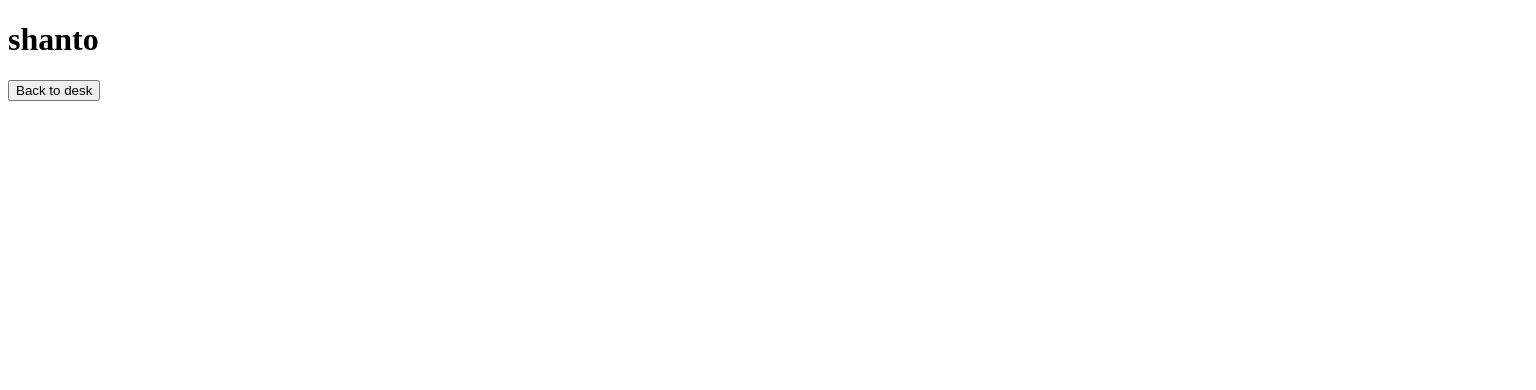
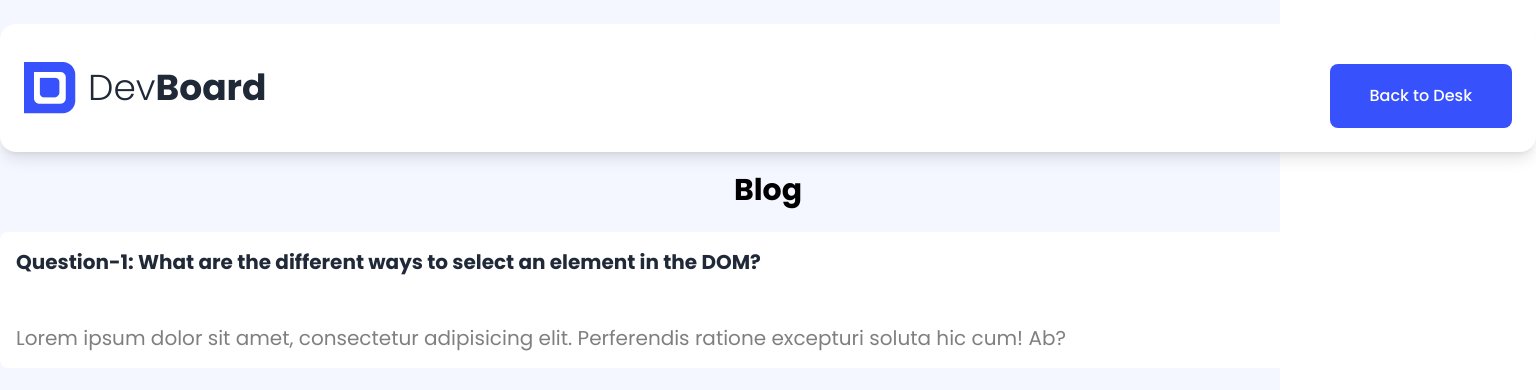
Before and after one commit to shanto470/L2-Assignment-5, a plain HTML site: page main.html in a window 1280 px wide. Shown: the whole page, 1536 px wide, since content can reach past the window. Drawn offline with nearby package versions, Linux system fonts and the light colour scheme.

Commit message:
added blog page

```diff
--- a/main.html
+++ b/main.html
@@ -1,12 +1,65 @@
 <!DOCTYPE html>
-<html lang="en">
+<html lang="en" data-theme="light">
   <head>
     <meta charset="UTF-8" />
     <meta name="viewport" content="width=device-width, initial-scale=1.0" />
     <title>main</title>
+    <link
+      href="https://fonts.googleapis.com/css2?family=Poppins:ital,wght@0,100;0,200;0,300;0,400;0,500;0,600;0,700;0,800;0,900;1,100;1,200;1,300;1,400;1,500;1,600;1,700;1,800;1,900&display=swap"
+      rel="stylesheet"
+    />
+
+    <link
+      href="https://cdn.jsdelivr.net/npm/daisyui@4.12.24/dist/full.min.css"
+      rel="stylesheet"
+      type="text/css"
+    />
+    <script src="https://cdn.tailwindcss.com"></script>
+    <style>
+      .poppins {
+        font-family: "Poppins", sans-serif;
+      }
+    </style>
   </head>
-  <body>
-    <h1>shanto</h1>
-    <button id="back-btn" class="btn">Back to desk</button>
+  <body class="poppins bg-[#F4F7FF] pt-6 pb-10">
+    <header class="w-[1536px] mx-auto">
+      <nav
+        class="p-6 bg-[#ffff] mb-5 rounded-2xl flex justify-between shadow-lg"
+      >
+        <div class="flex gap-3 items-center">
+          <img class="w-[52px] h-[52px]" src="assets/logo.png" alt="" />
+          <h3 class="text-4xl font-light">
+            Dev<span class="font-bold">Board</span>
+          </h3>
+        </div>
+        <div class="text-center mt-4">
+          <button
+            class="px-10 py-5 bg-[#3752FD] font-medium rounded-lg text-white"
+          >
+            Back to Desk
+          </button>
+        </div>
+      </nav>
+    </header>
+    <main class="w-[1536px] mx-auto">
+      <h1 class="text-3xl text-black font-bold text-center">Blog</h1>
+      <section class="mt-6">
+        <div class="bg-white p-4 rounded-lg">
+          <p class="font-bold text-xl mb-3">
+            Question-1: What are the different ways to select an element in the
+            DOM?
+          </p>
+          <br class="border-b border-black" />
+          <p class="text-xl text-[#00000080] mt-3">
+            Lorem ipsum dolor sit amet, consectetur adipisicing elit.
+            Perferendis ratione excepturi soluta hic cum! Ab?
+          </p>
+        </div>
+        <div></div>
+        <div></div>
+        <div></div>
+        <div></div>
+      </section>
+    </main>
   </body>
 </html>
```
